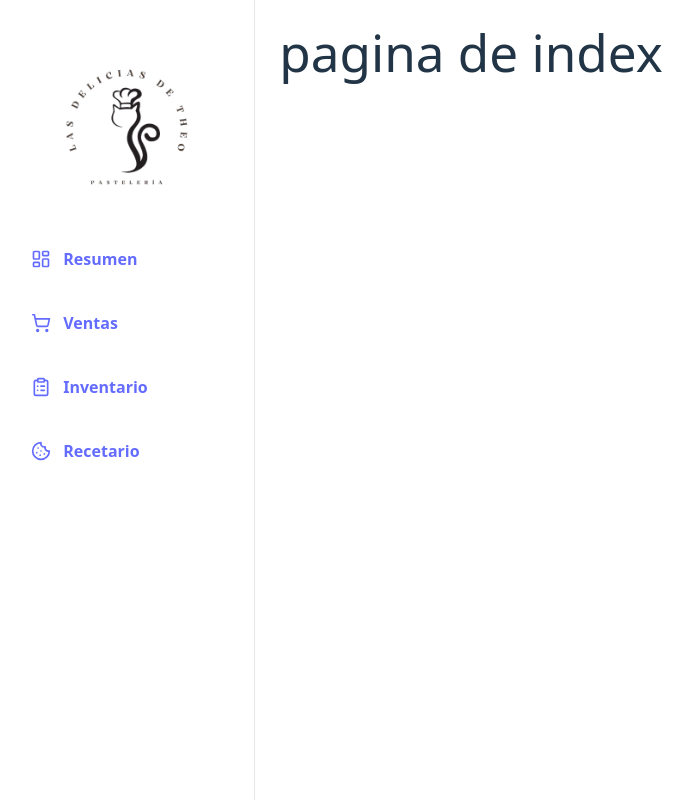
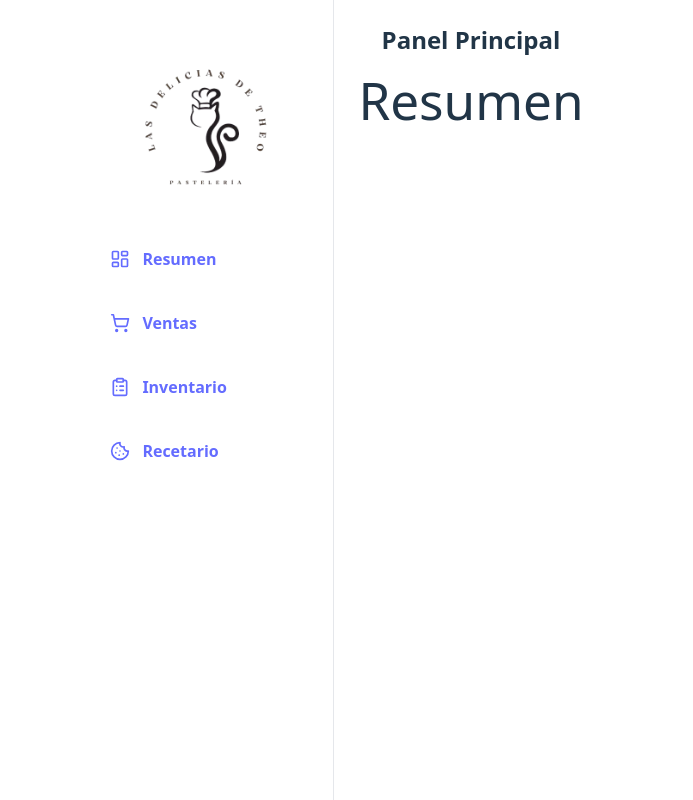
Before and after one commit to CamiZamora94/Proyecto-final-las-delicias-de-Theo-, a React app in the folder frontend/: page / in a window 1280 px wide. Shown: the whole page, without its empty margins (297-990 px from the left). Built offline with nearby package versions, Linux system fonts and the light colour scheme; the HTML template or start-up script is replaced by a standard one.

Commit message:
agregar pagina de resumen

```diff
--- a/frontend/src/App.jsx
+++ b/frontend/src/App.jsx
@@ -6,6 +6,7 @@ import {BrowserRouter, Route, Routes} from "react-router-dom";
 import inventario from "./pages/inventario.jsx";
 import Sidebar from "./components/Sidebar.jsx";
 import { LayoutPrincipal } from './layout/LayoutPrincipal.jsx';
+import { Resumen } from './pages/Resumen.jsx';
 
 function App() {
   const [count, setCount] = useState(0)
@@ -15,7 +16,7 @@ function App() {
       <Routes>
         <Route path="/ingreso" element={<h1>pagina de ingreso</h1>} />
         <Route path="/" element={<LayoutPrincipal /> }>
-          <Route index element={<h1>pagina de index</h1>} />
+          <Route index element={<Resumen />} />
           <Route path="/ventas" element={<h1>pagina de ventas</h1>} />
           <Route path="/inventario" element={<h1>pagina de inventario</h1>} />
           <Route path="/recetario" element={<h1>pagina de recetario</h1>} />
--- a/frontend/src/layout/LayoutPrincipal.jsx
+++ b/frontend/src/layout/LayoutPrincipal.jsx
@@ -7,6 +7,12 @@ export const LayoutPrincipal = () => {
         <div className="flex min-h-screen">
             <Sidebar />
             <div className="ml-64 p-6 w-full">
+                <header>
+                    <div>
+                        <h2 className="text-2xl font-bold mb-4">Panel Principal</h2>
+                    </div>
+                    <div></div>
+                </header>
                 <Outlet />
             </div>
         </div>
--- /dev/null
+++ b/frontend/src/pages/Resumen.jsx
@@ -0,0 +1,7 @@
+export const Resumen = () => {
+  return (
+    <div>
+      <h1>Resumen</h1>
+    </div>
+    )
+}
```
